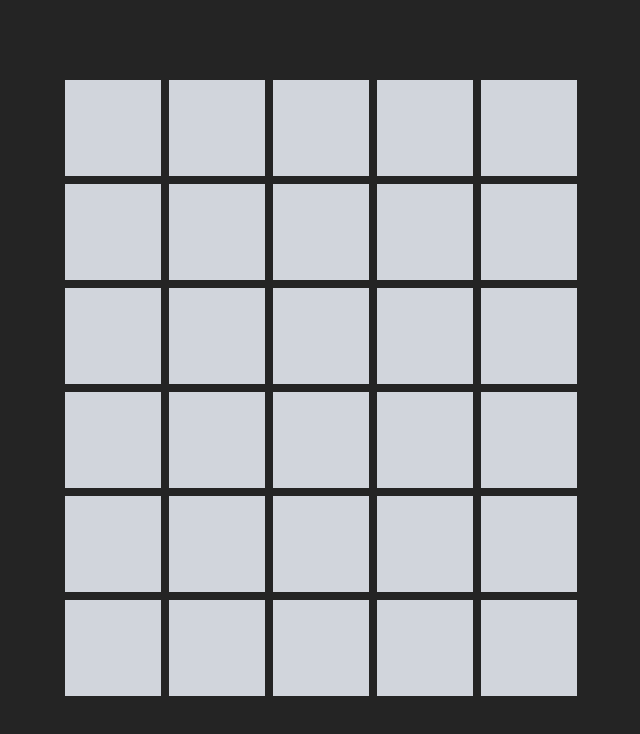
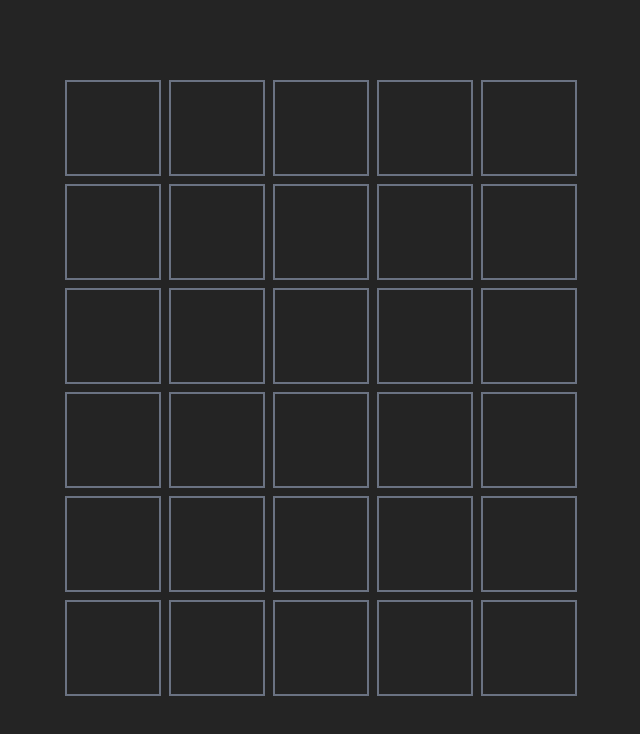
Before and after one commit to benzene789/elixir-wordle-test, a React (Vite) app in the folder wordle_frontend/: page / in a window 1280 px wide. Shown: the top 734 px of the page, without its empty margins (319-959 px from the left). Built offline with nearby package versions, Linux system fonts and the light colour scheme.

Commit message:
Match grid colour to background

```diff
--- a/wordle_frontend/src/components/Grid.tsx
+++ b/wordle_frontend/src/components/Grid.tsx
@@ -18,12 +18,12 @@ const Grid: React.FC<GridProps> = ({ guesses, feedback }) => {
             return (
               <div
                 key={colIndex}
-                className={`w-24 h-24 flex items-center justify-center text-2xl font-bold border-2 border-gray-300 ${
+                className={`w-24 h-24 flex items-center justify-center text-2xl font-bold border-2 border-gray-500 ${
                   color === "green"
                     ? "bg-green-500 text-white"
                     : color === "yellow"
                     ? "bg-yellow-500 text-white"
-                    : "bg-gray-300 text-black"
+                    : "bg-[#242424] text-white"
                 }`}
               >
                 {letter}
```
